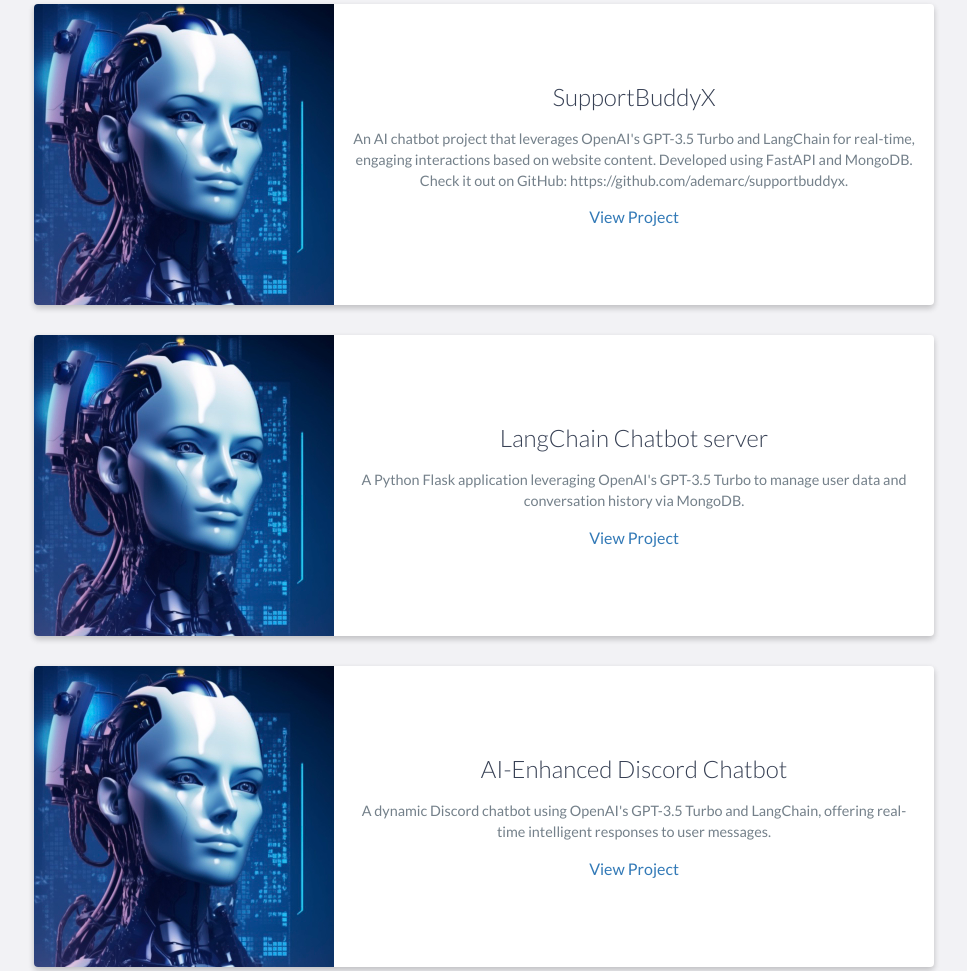
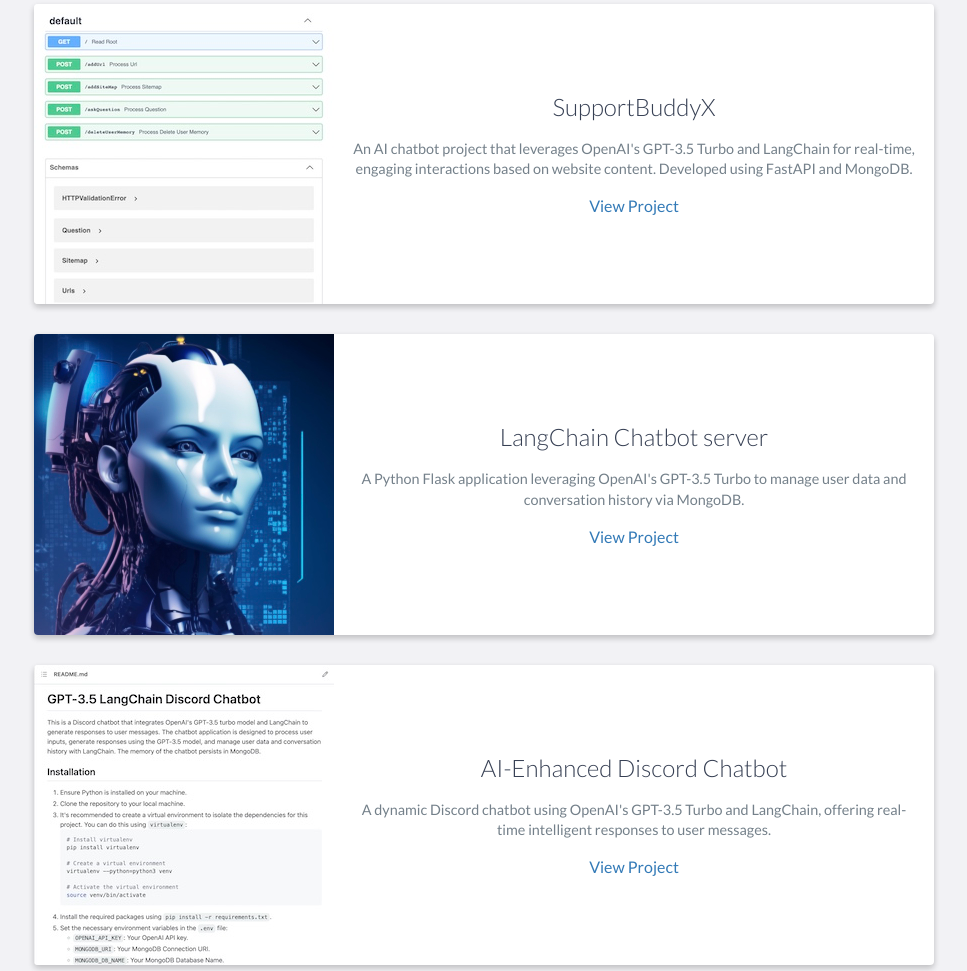
Before and after one commit to ademarc/ademarc.github.io, a website: page index.html in a window 1280 px wide. Shown: the part 2086-3057 px from the top of the page, without its empty margins (156-1123 px from the left). Drawn offline with nearby package versions, Linux system fonts and the light colour scheme.

Commit message:
updated project image

```diff
--- a/index.html
+++ b/index.html
@@ -119,14 +119,14 @@
             <div class="row">
                 <div class="project shadow-large">
                     <div class="project-image">
-                        <img src="images/bot-11.jpg" />
+                        <img src="images/support-buddy.jpg" />
                     </div>
                     <!-- End .project-image -->
                     <div class="project-info">
                         <h3>SupportBuddyX</h3>
                         <p>
                             An AI chatbot project that leverages OpenAI's GPT-3.5 Turbo and LangChain for real-time, engaging interactions based on website content.
-                            Developed using FastAPI and MongoDB. Check it out on GitHub: https://github.com/ademarc/supportbuddyx.
+                            Developed using FastAPI and MongoDB.
                         </p>
                         <a href="https://github.com/ademarc/supportbuddyx" target="_blank">View Project</a>
                     </div>
@@ -150,7 +150,7 @@
                 <!-- End .project -->
                 <div class="project shadow-large">
                     <div class="project-image">
-                        <img src="images/bot-11.jpg" />
+                        <img src="images/discord.jpg" />
                     </div>
                     <!-- End .project-image -->
                     <div class="project-info">
```
Also changed, not shown: images/discord.jpg (added), images/support-buddy.jpg (added).
